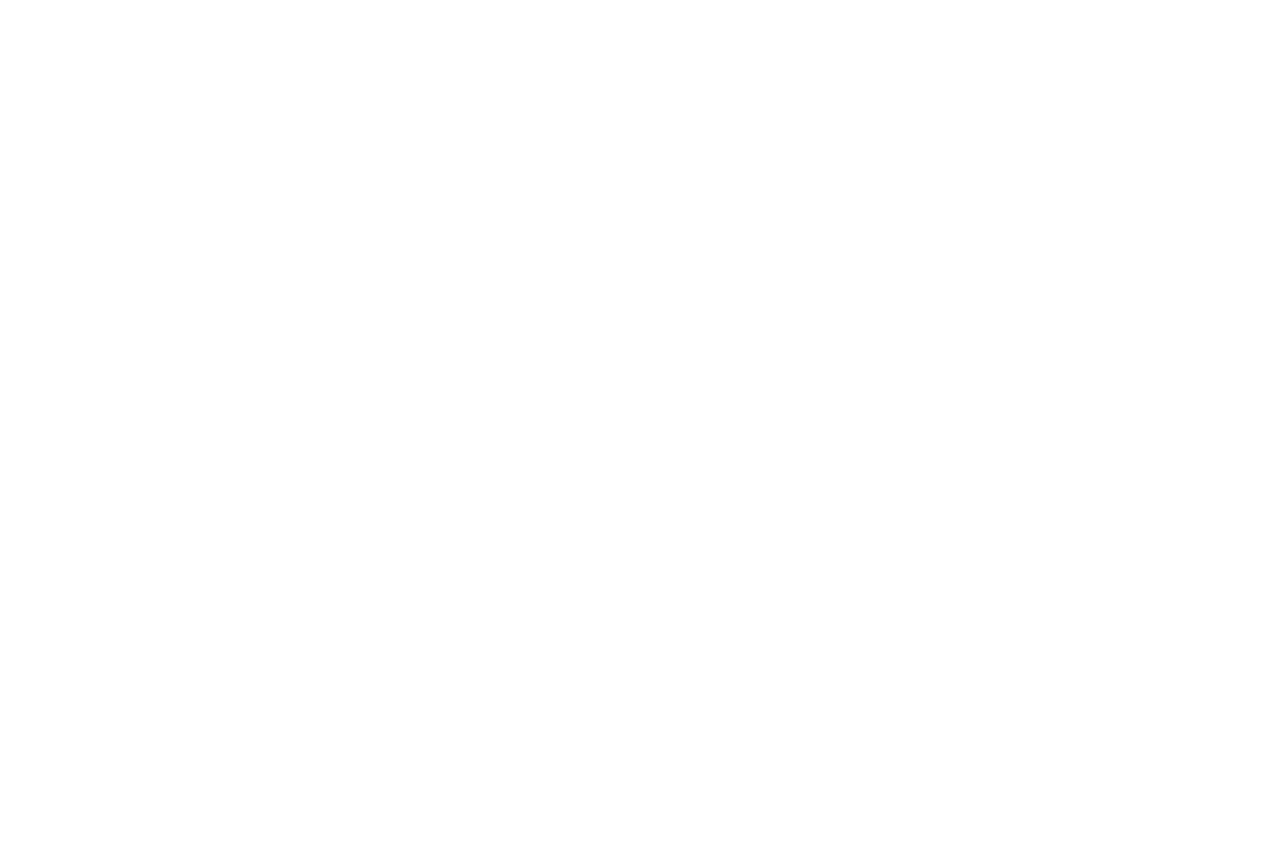
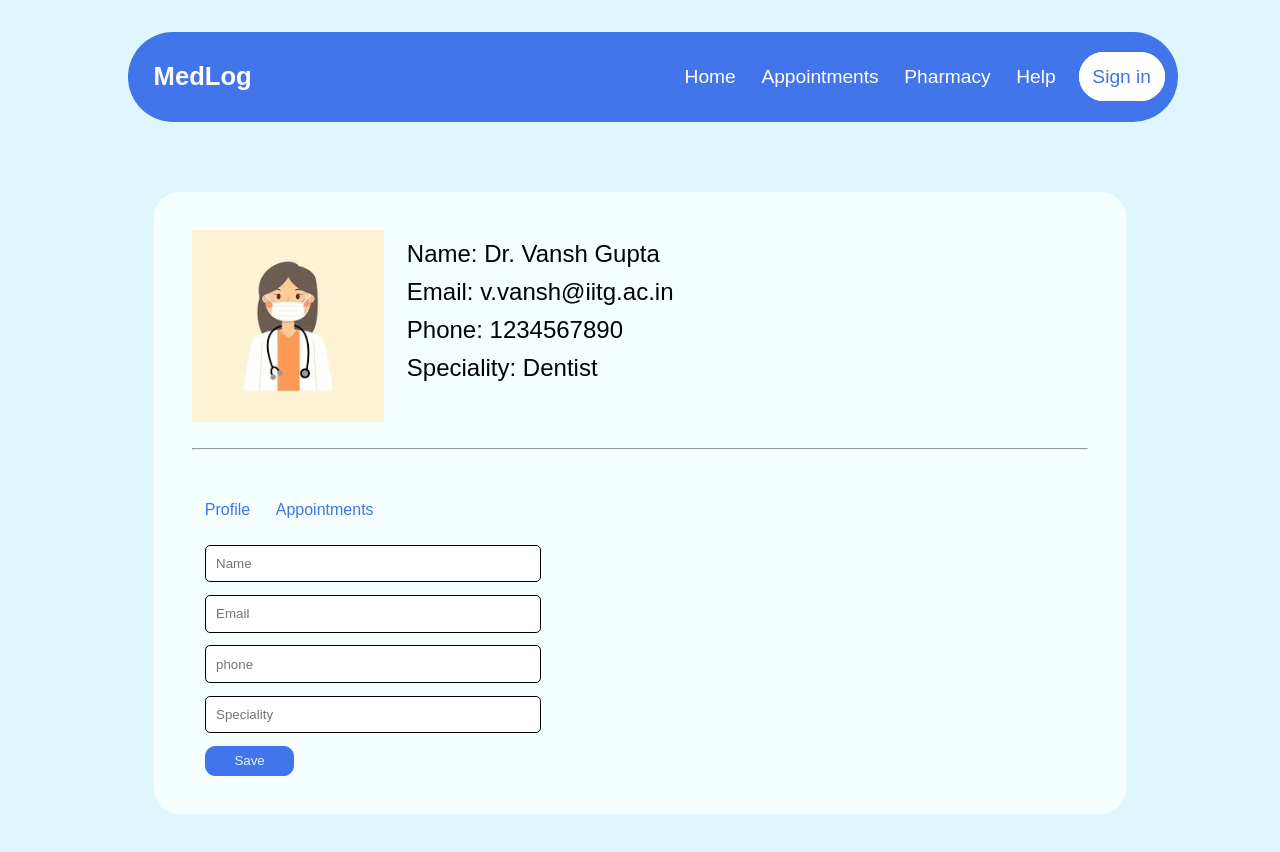
Before and after one commit to MedLog-Org/MedLog, a React (Vite) app in the folder client/: page /pharmacy in a window 1280 px wide. Before the commit this address had no page. Shown: the top 852 px of the page. Before the commit the page ends 800 px from the top, so only its background shows below. Built offline with nearby package versions, Linux system fonts and the light colour scheme.

Commit message:
made doc dashboard

```diff
--- a/client/src/App.jsx
+++ b/client/src/App.jsx
@@ -2,7 +2,8 @@
 import LandingPage from './assets/LandingPage'
 import Login from './assets/Login'
 import Appointments from './assets/Appointments'
-import Dashboard from './assets/Dashboard'
+import Dashboard from './assets/User/Dashboard'
+import Doc from './assets/Doc/Doc'
 import {BrowserRouter, Route,Routes} from 'react-router-dom'
 
 function App() {
@@ -10,6 +11,7 @@
   const login = <Login></Login>
   const appointments = <Appointments></Appointments>
   const dashboard = <Dashboard></Dashboard>
+  const doc = <Doc></Doc>
   return (
     <>
       <BrowserRouter>
@@ -18,6 +20,7 @@
           <Route path='/login' element={login}/>
           <Route path='/appointments' element={appointments}/>
           <Route path='/help' element={dashboard}/>
+          <Route path='/pharmacy' element={doc}/>
         </Routes>
       </BrowserRouter>
 
--- /dev/null
+++ b/client/src/assets/Doc/Card.jsx
@@ -0,0 +1,16 @@
+import '../../styles/User/List_Card.css'
+function Card(){
+    return (
+        <div className="user-appointment">
+            <img src="/BlueSkull.png" alt="" />
+            <div className="doc-data">
+                <p>Name: Sumit Kumar</p>
+                <p>Email: sumit.bio21@iitg.ac.in</p>
+                <p>Sex: Male</p>
+                <p>Slot Time: 4:00 - 4:15 PM</p>
+                <p>Isuue: Tooth Ache</p>
+            </div>
+        </div>
+    )
+}
+export default Card;
--- /dev/null
+++ b/client/src/assets/Doc/Card_List.jsx
@@ -0,0 +1,11 @@
+import Card from './Card'
+function List(){
+    return(
+        <div className="List">
+            <Card></Card>
+            <Card></Card>
+            <Card></Card>
+        </div>
+    )
+}
+export default List;
--- a/client/src/assets/Dashboard.jsx
+++ b/client/src/assets/Doc/Doc.jsx
@@ -1,11 +1,10 @@
-import '../styles/Dashboard.css'
-import Navbar from '../assets/Navbar'
-import Profile from './User/Profile';
-import List from './User/List';
-import Records from './User/Records';
-import Footer from '../assets/Footer'
+import '../../styles/Dashboard.css'
+import Navbar from '../Navbar'
+import Profile from './Profile';
+import Card_List from './Card_List'
+import Footer from '../Footer'
 import { useState } from 'react';
-function Dashboard(){
+function Doc(){
     const [selectedComponent, setSelectedComponent] = useState('Profile');
 
     const handleClick = (component) => {
@@ -17,9 +16,7 @@
         case 'Profile':
           return <Profile />;
         case 'Appointments':
-          return <List />;
-        case 'Records':
-          return <Records />;
+          return <Card_List />;
         default:
           return <Profile/>;
       }
@@ -31,26 +28,24 @@
         <div className="Dashboard">
             <div className="Board">
                 <div className="user">
-                    <img src="/BlueSkull.png" alt="" />
+                    <img src="/doc.png" alt="" />
                     <div className="user-data">
-                        <p>Name: Sumit Kumar</p>
-                        <p>Email: sumit.bio21@iitg.ac.in</p>
-                        <p>Sex: Male</p>
-                        <p>Data of Birth: 01/01/2000</p>
-                        <p>Blood Group: B+</p>
+                        <p>Name: Dr. Vansh Gupta</p>
+                        <p>Email: v.vansh@iitg.ac.in</p>
+                        <p>Phone: 1234567890</p>
+                        <p>Speciality: Dentist</p>
                     </div>
                 </div>
                 <hr />
                 <ul>
                 <li onClick={() => handleClick('Profile')}>Profile</li>
                 <li onClick={() => handleClick('Appointments')}>Appointments</li>
-                <li onClick={() => handleClick('Records')}>Medical Records</li>
                 </ul>
                 {renderSelectedComponent()}
             </div>
         </div>
-        <Footer></Footer>
+        {/* <Footer></Footer> */}
         </>
     )
 }
-export default Dashboard;
+export default Doc;
--- /dev/null
+++ b/client/src/assets/Doc/Profile.jsx
@@ -0,0 +1,13 @@
+import '../../styles/User/Profile.css'
+function Profile(){
+    return (
+        <div className="profile">
+            <input type="text" placeholder='Name'/>
+            <input type="email" placeholder='Email'/>
+            <input type="phone" placeholder='phone'/>
+            <input type="text" placeholder='Speciality'/>
+            <button>Save</button>
+        </div>
+    )
+}
+export default Profile;
--- /dev/null
+++ b/client/src/assets/User/Dashboard.jsx
@@ -0,0 +1,56 @@
+import '../../styles/Dashboard.css'
+import Navbar from '../Navbar'
+import Profile from './Profile';
+import List from './List';
+import Records from './Records';
+import Footer from '../Footer'
+import { useState } from 'react';
+function Dashboard(){
+    const [selectedComponent, setSelectedComponent] = useState('Profile');
+
+    const handleClick = (component) => {
+      setSelectedComponent(component);
+    };
+
+    const renderSelectedComponent = () => {
+      switch (selectedComponent) {
+        case 'Profile':
+          return <Profile />;
+        case 'Appointments':
+          return <List />;
+        case 'Records':
+          return <Records />;
+        default:
+          return <Profile/>;
+      }
+    };
+
+    return(
+      <>
+        <Navbar></Navbar>
+        <div className="Dashboard">
+            <div className="Board">
+                <div className="user">
+                    <img src="/BlueSkull.png" alt="" />
+                    <div className="user-data">
+                        <p>Name: Sumit Kumar</p>
+                        <p>Email: sumit.bio21@iitg.ac.in</p>
+                        <p>Sex: Male</p>
+                        <p>Data of Birth: 01/01/2000</p>
+                        <p>Blood Group: B+</p>
+                    </div>
+                </div>
+                <hr />
+                <ul>
+                <li onClick={() => handleClick('Profile')}>Profile</li>
+                <li onClick={() => handleClick('Appointments')}>Appointments</li>
+                <li onClick={() => handleClick('Records')}>Medical Records</li>
+                </ul>
+                {renderSelectedComponent()}
+            </div>
+        </div>
+        <Footer></Footer>
+        </>
+    )
+}
+export default Dashboard;
--- a/client/src/styles/User/Profile.css
+++ b/client/src/styles/User/Profile.css
@@ -34,7 +34,7 @@
         margin: 2vw 0 0 2vw;
         padding: 0.8vw;
         border: black 1px solid;
-        border-radius: 0px;
+        border-radius: 3px;
     }
     .profile button{
         margin: 2vw 0 0 0;
```
